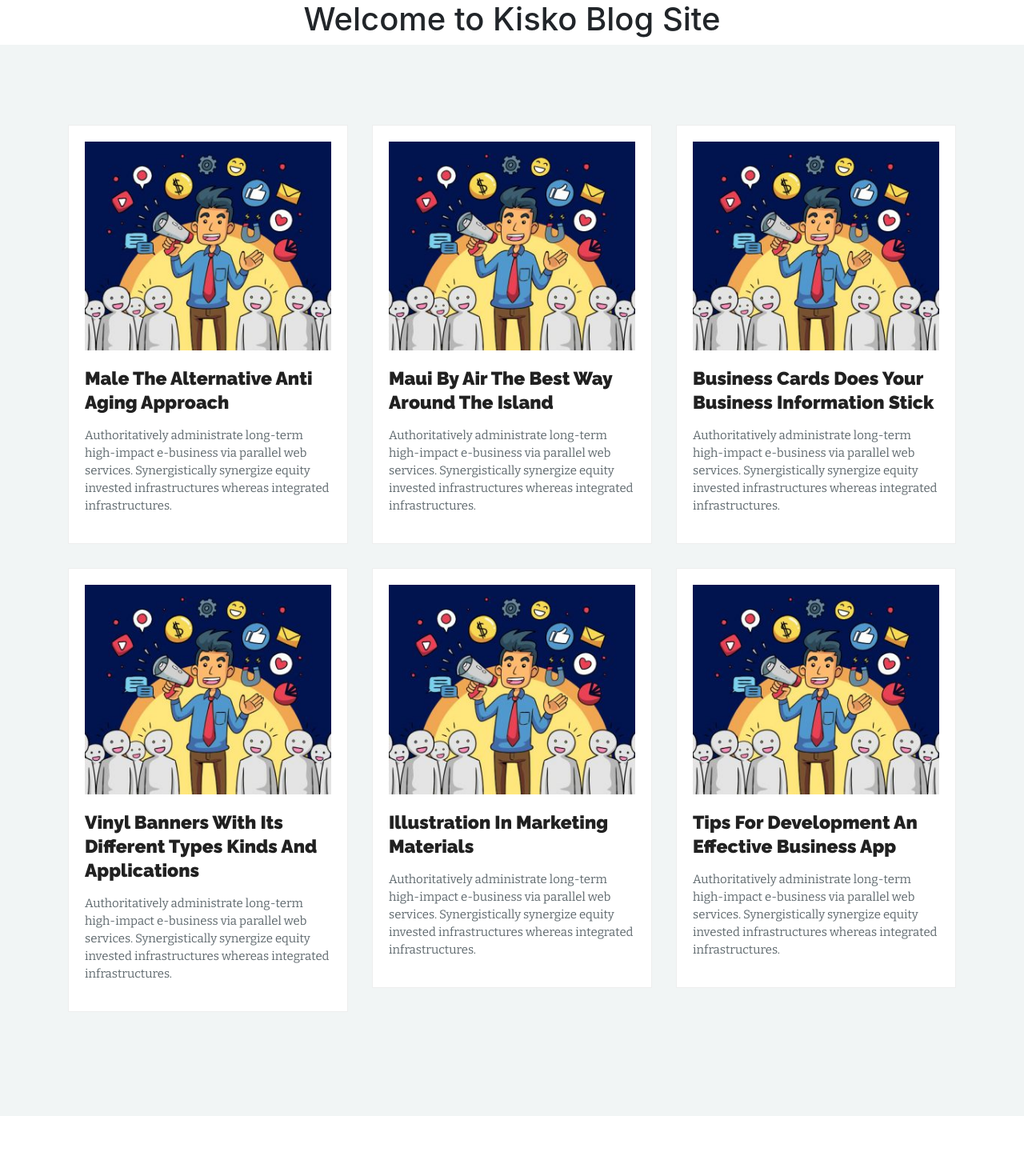
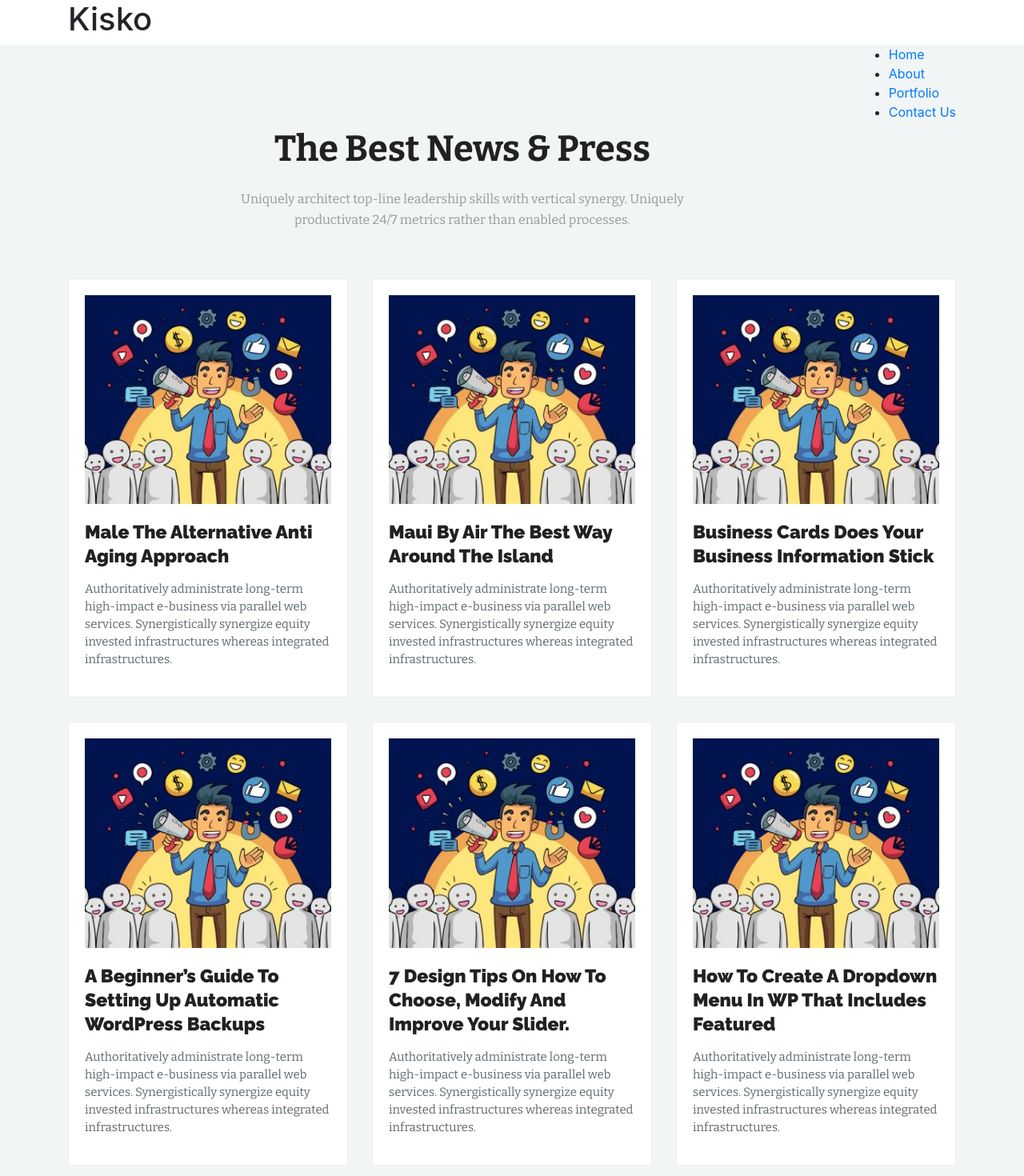
Before and after one commit to Mushfiqur06/Kisko-Blog, a React (Create React App) app: page / in a window 1280 px wide. Shown: the top 1470 px of the page at 80% size. Before the commit the page ends 1395 px from the top, so only its background shows below. Built offline with nearby package versions, Linux system fonts and the light colour scheme.

Commit message:
Create Navgigation bar

```diff
--- a/src/Components/App.js
+++ b/src/Components/App.js
@@ -1,5 +1,6 @@
 import React, { Component } from 'react';
 import './App.css';
+import Navbar from './NavbarComponents/Navbar'
 import Posts from './PostComponents/posts'
 
 class App extends Component {
@@ -9,31 +10,33 @@ class App extends Component {
 
     this.posts = [
       {
-        img: '../assets/img/img1.jpg',
+        img: 'https://trendytheme.net/demo/maxrank/assets/img/portfolio-img/portfolio.img-1.jpg',
         title: 'Male The Alternative Anti Aging Approach',
         desc: 'Authoritatively administrate long-term high-impact e-business via parallel web services. Synergistically synergize equity invested infrastructures whereas integrated infrastructures.'
       },
       {
-        img: '../assets/img/img1.jpg',
+        img: 'https://trendytheme.net/demo/maxrank/assets/img/portfolio-img/portfolio.img-2.jpg',
         title: 'Maui By Air The Best Way Around The Island',
         desc: 'Authoritatively administrate long-term high-impact e-business via parallel web services. Synergistically synergize equity invested infrastructures whereas integrated infrastructures.'
       },
       {
+        img: 'https://trendytheme.net/demo/maxrank/assets/img/portfolio-img/portfolio.img-3.jpg',
         title: 'Business Cards Does Your Business Information Stick',
         desc: 'Authoritatively administrate long-term high-impact e-business via parallel web services. Synergistically synergize equity invested infrastructures whereas integrated infrastructures.'
       },
       {
-        img: '../assets/img/img1.jpg',
-        title: 'Vinyl Banners With Its Different Types Kinds And Applications',
+        img: 'https://trendytheme.net/demo/maxrank/assets/img/portfolio-img/portfolio.img-4.jpg',
+        title: 'A Beginner’s Guide To Setting Up Automatic WordPress Backups',
         desc: 'Authoritatively administrate long-term high-impact e-business via parallel web services. Synergistically synergize equity invested infrastructures whereas integrated infrastructures.'
       },
       {
-
-        title: 'Illustration In Marketing Materials',
+        img: 'https://trendytheme.net/demo/maxrank/assets/img/portfolio-img/portfolio.img-5.jpg',
+        title: '7 Design Tips on How to Choose, Modify and Improve Your Slider.',
         desc: 'Authoritatively administrate long-term high-impact e-business via parallel web services. Synergistically synergize equity invested infrastructures whereas integrated infrastructures.'
       },
       {
-        title: 'Tips For Development An Effective Business App',
+        img: 'https://trendytheme.net/demo/maxrank/assets/img/portfolio-img/portfolio.img-6.jpg',
+        title: 'How to create a dropdown menu in WP that includes featured',
         desc: 'Authoritatively administrate long-term high-impact e-business via parallel web services. Synergistically synergize equity invested infrastructures whereas integrated infrastructures.'
       }
     ]
@@ -41,17 +44,34 @@ class App extends Component {
 
 
   render() {
+    let links = [
+      { label: 'Home', link: '#home', active: true },
+      { label: 'About', link: '#about' },
+      { label: 'Portfolio', link: '#portfolio' },
+      { label: 'Contact Us', link: '#contact-us' },
+    ];
     return (
+
       <div className="App">
-        <header className="App-header">
-          <div className='container'>
-            <h1 className="App-title text-center">Welcome to Kisko Blog Site</h1>
+        <header className="AppHeader">
+          <div className="container">
+            <Navbar links={links} />
           </div>
-
         </header>
 
         <div className='BlogSection'>
           <div className='container'>
+
+            <div className='row'>
+              <div className='col-md-8 col-md-offset-2'>
+                <div className='section-title text-center'>
+                  <h2>The Best News & Press</h2>
+                  <p>Uniquely architect top-line leadership skills with vertical synergy. Uniquely productivate 24/7 metrics rather than enabled processes.</p>
+                </div>
+              </div>
+            </div>
+
+
             <div className='row'>
 
               { this.posts.map((post, index) => {
```
